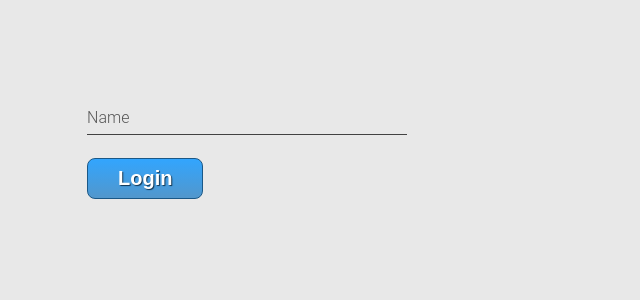
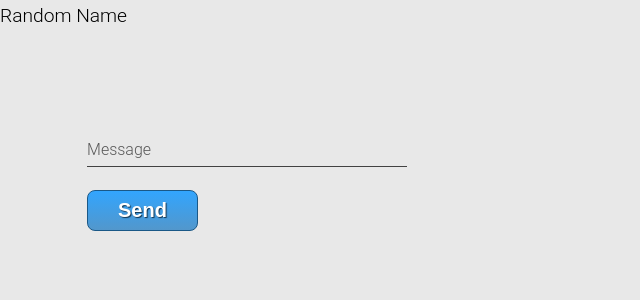
Before and after one commit to tiagofredk/chatApp, a React (Create React App) app: page /#/chat in a window 1280 px wide. Shown: the top 300 px of the page, without its empty margins (0-640 px from the left). Built offline with nearby package versions, Linux system fonts and the light colour scheme.

Commit message:
new files

```diff
--- a/package.json
+++ b/package.json
@@ -11,6 +11,7 @@
     "react-router-dom": "^6.6.2",
     "react-scripts": "5.0.1",
     "sass": "^1.57.1",
+    "socket.io-client": "^4.5.4",
     "web-vitals": "^2.1.4"
   },
   "scripts": {
--- a/src/App.js
+++ b/src/App.js
@@ -1,10 +1,13 @@
 import './App.scss';
-import Login from './components/Login';
+import Navigation from './components/Navigation';
+import ContextProvider from './context/ContextProvider';
 
 function App() {
   return (
     <div className="App">
-      <Login/>
+      <ContextProvider>
+        <Navigation/>
+      </ContextProvider>
     </div>
   );
 }
--- a/src/components/Chat.js
+++ b/src/components/Chat.js
@@ -0,0 +1,56 @@
+import React from 'react'
+import User from './User'
+import { Context } from '../context/ContextProvider';
+
+export default function Chat() {
+    const {user, setUser}  = React.useContext(Context);
+    const inputMessage = React.useRef("");
+    const [messageArray, setMessageArray] = React.useState([]);
+    // const [messagesObj, setMessagesObj] = React.useState(
+    //     {
+    //         user:"",
+    //         id:null,
+    //         message:"",
+    //         messageReadStatus: false,
+    //     }
+    // );
+
+    const sendMessage = (e) => {
+        e.preventDefault();
+        setMessageArray([...messageArray, <p>{inputMessage.current.value}</p>]);
+        inputMessage.current.value = "";
+    }
+    return (
+        <div className='chat-container'>
+            <div className='left-bar'>
+                <User prop={user} />
+            </div>
+            <div className='right-bar'>
+                <div className='messages-box'>
+                    {messageArray}
+                </div>
+                <div id='inputuser'>
+                    <form onSubmit={e => sendMessage(e)}>
+                        <div className="form">
+                            <input
+                                name="message"
+                                type="text"
+                                className="form__input"
+                                id="name"
+                                autoComplete="off"
+                                required
+                                ref={inputMessage}
+                            />
+                            <label className="form__label" htmlFor="name">
+                                <span className="form__name">Message</span>
+                            </label>
+                        </div>
+                        <div className="box_btn">
+                            <button type="submit" className="box" id="btn" >Send</button>
+                        </div>
+                    </form>
+                </div>
+            </div>
+        </div>
+    )
+}
--- a/src/components/Login.js
+++ b/src/components/Login.js
@@ -1,13 +1,20 @@
 import React from "react";
+import { useNavigate } from "react-router-dom";
+import { Context } from "../context/ContextProvider";
 
 export default function Login() {
     const inputName = React.useRef();
+    const navigate = useNavigate();
+    const {user, setUser} = React.useContext(Context);
+    // console.log("user" + user);
 
     const chat = (e) => {
         e.preventDefault();
-        console.log("To login");
-        console.log(inputName.current.value);
-        inputName.current.value = ""
+        setUser(inputName.current.value);
+        // console.log("To login");
+        // console.log(inputName.current.value);
+        inputName.current.value = "";
+        navigate("/chat");
     }
 
     return (
--- /dev/null
+++ b/src/components/Navigation.js
@@ -0,0 +1,15 @@
+import React from 'react'
+import { HashRouter as Router, Routes, Route } from 'react-router-dom';
+import Chat from './Chat';
+import Login from './Login';
+
+export default function Navigation() {
+    return (
+        <Router>
+            <Routes>
+                <Route path='/' element={<Login />} />
+                <Route path='/chat' element={<Chat />} />
+            </Routes>
+        </Router>
+    )
+}
--- /dev/null
+++ b/src/components/User.js
@@ -0,0 +1,8 @@
+import React from 'react'
+
+export default function User(prop) {
+    console.log(prop)
+    return (
+        <div>{prop.prop}</div>
+    )
+}
--- /dev/null
+++ b/src/context/ContextProvider.js
@@ -0,0 +1,19 @@
+import React from 'react';
+
+export const Context = React.createContext();
+
+export default function ContextProvider({ children }) {
+    const [user, setUser] = React.useState("Random Name");
+    return (
+        <div>
+            <Context.Provider value={
+                {
+                    user,
+                    setUser,
+                }
+            }>
+                {children}
+            </Context.Provider>
+        </div>
+    )
+}
```
Also changed, not shown: public/index.html (+1 -22 lines), 1 other file (tests, documents, lock files or other folders).
